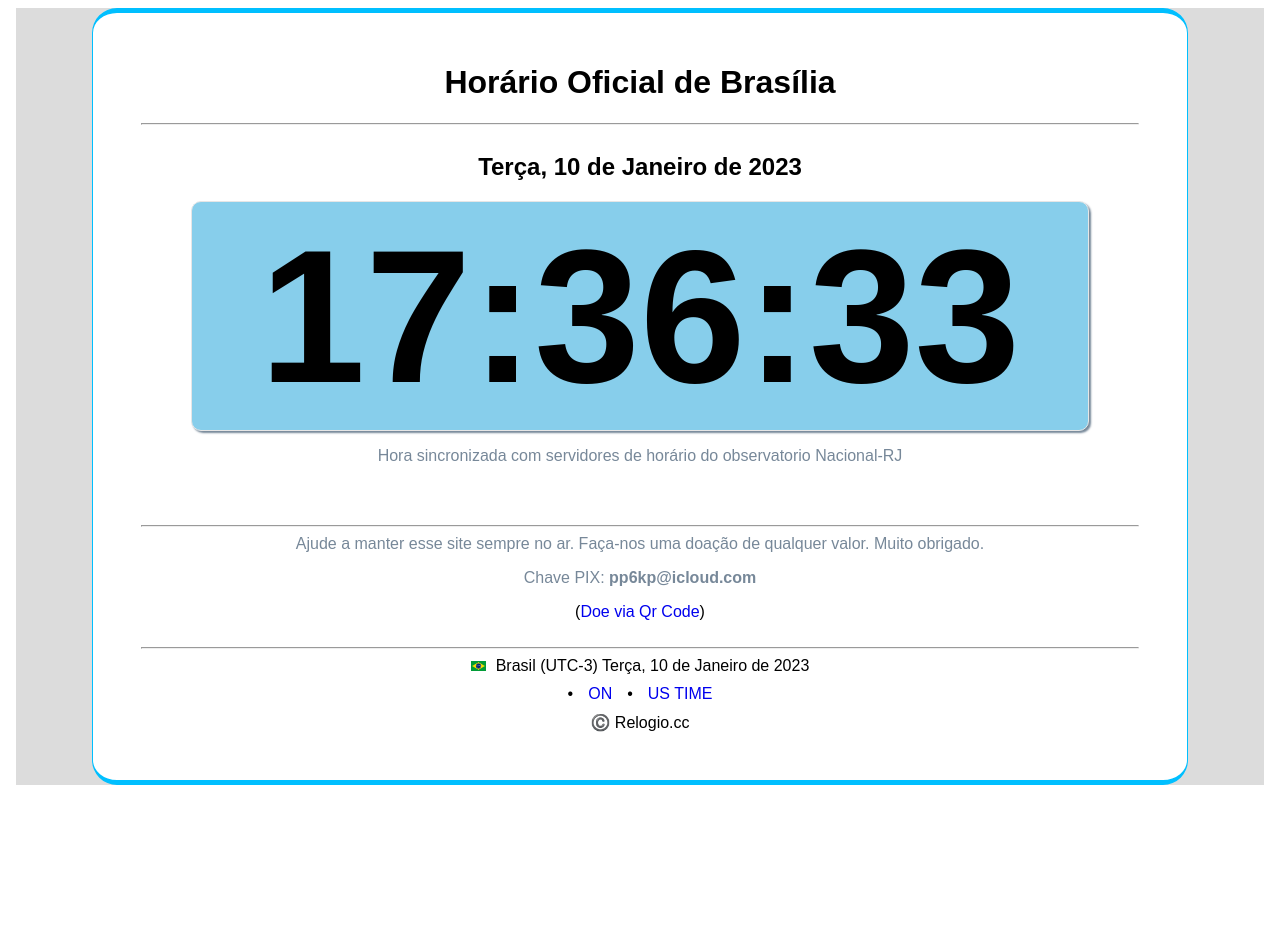
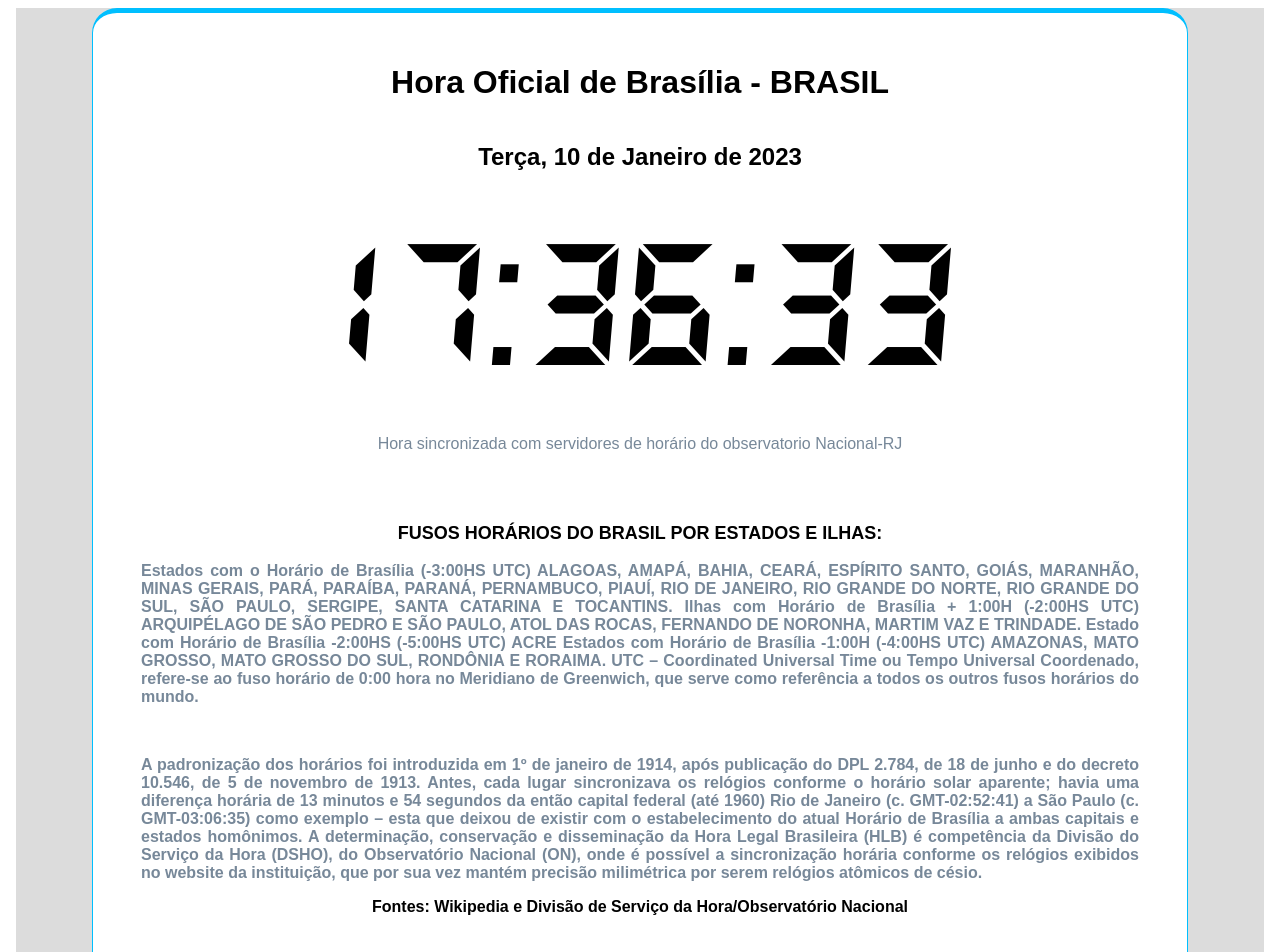
Before and after one commit to theus26/Horario-Ofical, a Vue app: page / in a window 1280 px wide. Shown: the top 952 px of the page. Before the commit the page ends 800 px from the top, so only its background shows below. Built offline with nearby package versions, Linux system fonts and the light colour scheme; what vue-moment would draw is missing.

Commit message:
fix: mudando identidade visual

```diff
--- a/public/index.html
+++ b/public/index.html
@@ -5,7 +5,7 @@
     <meta http-equiv="X-UA-Compatible" content="IE=edge">
     <meta name="viewport" content="width=device-width,initial-scale=1.0">
     <link rel="icon" href="<%= BASE_URL %>favicon.ico">
-    <title>Horario Oficial</title>
+    <title>Horario Oficial de Brasília</title>
   </head>
   <body>
     <noscript>
--- a/src/App.vue
+++ b/src/App.vue
@@ -9,6 +9,7 @@
 </template>
 
 <style>
+
 main{
   background-color: #DCDCDC;
   font-family: Arial, Helvetica, sans-serif;
--- a/src/views/HomeView.vue
+++ b/src/views/HomeView.vue
@@ -5,9 +5,9 @@
       <ContainerBox>
         <header>
           <div class="container-text">
-            <h1>Horário Oficial de Brasília</h1>
+            <h1>Hora Oficial de Brasília - BRASIL</h1>
           </div>
-          <hr />
+
         </header>
         <nav>
           <div class="container-text">
@@ -24,13 +24,59 @@
             </div>
           </div>
         </nav>
+
         <div class="container-text">
           <p class="text">
             Hora sincronizada com servidores de horário do observatorio Nacional-RJ
           </p>
           <br />
           <br />
-          <hr />
+
+        </div>
+
+        <div class="container-text">
+          <p class="text color">
+            FUSOS HORÁRIOS DO BRASIL POR ESTADOS E ILHAS:
+          </p>
+
+          <p class="text txt">Estados com o Horário de Brasília (-3:00HS UTC)
+            ALAGOAS, AMAPÁ, BAHIA, CEARÁ, ESPÍRITO SANTO, GOIÁS, MARANHÃO, MINAS GERAIS, PARÁ, PARAÍBA, PARANÁ,
+            PERNAMBUCO, PIAUÍ, RIO DE JANEIRO, RIO GRANDE DO NORTE, RIO GRANDE DO SUL, SÃO PAULO, SERGIPE, SANTA
+            CATARINA E TOCANTINS.
+            Ilhas com Horário de Brasília + 1:00H (-2:00HS UTC)
+            ARQUIPÉLAGO DE SÃO PEDRO E SÃO PAULO, ATOL DAS ROCAS, FERNANDO DE NORONHA, MARTIM VAZ E TRINDADE.
+
+            Estado com Horário de Brasília -2:00HS (-5:00HS UTC)
+            ACRE
+            Estados com Horário de Brasília -1:00H (-4:00HS UTC)
+            AMAZONAS, MATO GROSSO, MATO GROSSO DO SUL, RONDÔNIA E RORAIMA.
+
+            UTC – Coordinated Universal Time ou Tempo Universal Coordenado, refere-se ao fuso horário de 0:00 hora no
+            Meridiano de Greenwich, que serve como referência a todos os outros fusos horários do mundo.
+
+           </p>
+          <br />
+
+
+        </div>
+
+
+        <div class="container-text">
+          <p class="text txt">
+            A padronização dos horários foi introduzida em 1º de janeiro de 1914, após publicação do DPL 2.784, de 18 de
+            junho e do decreto 10.546, de 5 de novembro de 1913. Antes, cada lugar sincronizava os relógios conforme o
+            horário solar aparente; havia uma diferença horária de 13 minutos e 54 segundos da então capital federal
+            (até 1960) Rio de Janeiro (c. GMT-02:52:41) a São Paulo (c. GMT-03:06:35) como exemplo – esta que deixou de
+            existir com o estabelecimento do atual Horário de Brasília a ambas capitais e estados homônimos. A
+            determinação, conservação e disseminação da Hora Legal Brasileira (HLB) é competência da Divisão do
+            Serviço da Hora (DSHO), do Observatório Nacional (ON), onde é possível a sincronização horária conforme os
+            relógios exibidos no website da instituição, que por sua vez mantém precisão milimétrica por serem relógios
+            atômicos de césio.
+          </p>
+          <p class="text-p"> Fontes: Wikipedia e Divisão de Serviço da Hora/Observatório Nacional</p>
+          <br />
+          <br />
+
         </div>
         <div class="container-text">
           <span class="text">Ajude a manter esse site sempre no ar. Faça-nos uma doação de qualquer valor. Muito
@@ -38,10 +84,10 @@
           <p class="text">Chave PIX: <b>pp6kp@icloud.com</b></p>
         </div>
         <div class="container-text">
-          (<router-link to="/qrCode">Doe via Qr Code</router-link>)
+          (<router-link to="/qrCode">Quer doar usando Qr Code? Clique aqui.</router-link>)
           <br />
           <br />
-          <hr />
+
         </div>
         <footer>
           <div class="container-text">
@@ -52,8 +98,8 @@
               {{ dayComplete }}
             </div>
             <div class="links">
-             •<a href="http://pcdsh01.on.br">ON</a>
-             •<a href="https://time.gov/">US TIME</a>
+              •<a href="http://pcdsh01.on.br">ON</a>
+              •<a href="https://time.gov/">US TIME</a>
             </div>
             ©️ Relogio.cc
           </div>
@@ -146,6 +192,11 @@ export default {
 </script>
 
 <style scoped>
+@font-face {
+  font-family: DS-DIGIT;
+  src: url("../assets/DS-DIGIT.TTF");
+}
+
 .container-text {
   text-align: center;
 }
@@ -157,22 +208,23 @@ export default {
 }
 
 .container-Hours {
-  border: 1px solid #e6e6e6;
+
   height: 228px;
   width: 896.2px;
   display: flex;
   justify-content: center;
   align-items: center;
-  background-color: #87ceeb;
+  background-color: white;
   color: black;
   border-radius: 10px;
-  box-shadow: 2px 2px 2px #778899;
+
 }
 
 .text-hours {
   text-align: center;
   font-size: 190px;
   font-weight: 700;
+  font-family: DS-Digit;
 }
 
 .text {
@@ -201,6 +253,20 @@ a {
   text-decoration: none;
 }
 
+.txt {
+  text-align: justify;
+  font-weight: bold;
+}
+
+.text-p {
+  text-align: center;
+  font-weight: bold;
+}
+.color{
+  font-weight: bold;
+  color: black;
+  font-size:large;
+}
 
 @media (max-width: 599px) {
   .text-hours {
```
Also changed, not shown: src/assets/DS-DIGIT.TTF (added).
